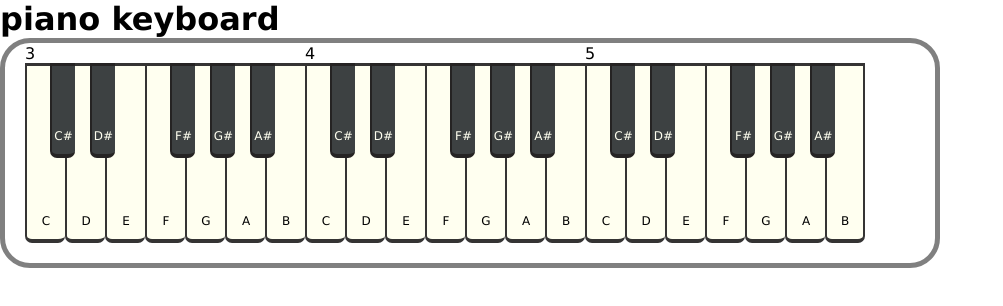
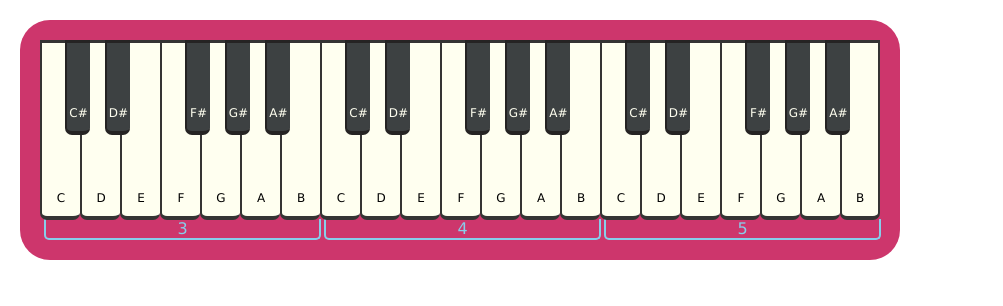
Before and after one commit to JaniceShaw/simply-piano-chords, a React (Create React App) app: page / in a window 1280 px wide. Shown: the top 306 px of the page, without its empty margins (0-1003 px from the left). Built offline with nearby package versions, Linux system fonts and the light colour scheme.

Commit message:
added sass moved files around

```diff
--- a/package.json
+++ b/package.json
@@ -6,6 +6,7 @@
     "@testing-library/jest-dom": "^4.2.4",
     "@testing-library/react": "^9.5.0",
     "@testing-library/user-event": "^7.2.1",
+    "node-sass": "^4.14.1",
     "react": "^16.13.1",
     "react-dom": "^16.13.1",
     "react-scripts": "3.4.3"
--- a/src/App.css
+++ b/src/App.css
@@ -6,94 +6,3 @@
 body {
   font-family: Verdana, Geneva, Tahoma, sans-serif;
 }
-.piano {
-  border: solid 5px grey;
-  border-radius: 30px;
-  display: inline-block;
-  position: relative;
-  margin: 0;
-  padding: 20px;
-  list-style: none;
-  min-width: 940px;
-  /* background-color: rgb(205, 54, 108); */
-}
-
-.piano li {
-  position: relative;
-  display: inline-block;
-  height: 180px;
-  width: 40px;
-  z-index: 1;
-  padding: 0;
-  margin: 0;
-  border: solid 2px rgb(53, 52, 52);
-  border-width: 3px 0px 4px 2px;
-  border-radius: 0 0 7px 7px;
-  float: left;
-  background-color: ivory;
-}
-.piano div:last-child li:last-child {
-  border-width: 3px 2px 4px 2px;
-}
-
-.piano li.black {
-  background-color: rgb(61, 65, 66);
-  color: ivory;
-  border-color: rgb(37, 35, 35);
-  height: 95px;
-  width: 25px;
-  position: absolute;
-  margin-left: -15px;
-  z-index: 2;
-}
-
-.piano li:hover {
-  background-color: white;
-  cursor: pointer;
-}
-
-.piano li.black:hover {
-  background-color: black;
-}
-.piano .label {
-  /* border: solid 1px black; */
-  height: 20px;
-  width: 20px;
-  /* background-color: white; */
-  /* border-radius: 50%; */
-  text-align: center;
-  z-index: 3;
-  position: absolute;
-  bottom: 5px;
-  left: 0;
-  right: 0;
-  font-size: 12px;
-  margin: 0 auto;
-}
-.piano .finger {
-  text-align: center;
-  position: absolute;
-  display: inline-block;
-  z-index: 3;
-  bottom: 30px;
-  left: 0;
-  right: 0;
-  margin: 0 auto;
-  background-color: rgb(205, 54, 108);
-  border-radius: 50%;
-  height: 25px;
-  width: 25px;
-  color: white;
-}
-
-.Octave {
-  position: relative;
-  /* border-bottom: 3px hotpink solid; */
-  /* height: 40px; */
-}
-.Octave .displayNum {
-  position: absolute;
-  display: inline-block;
-  bottom: 0;
-  text-align: center;
-}
--- a/src/App.js
+++ b/src/App.js
@@ -1,19 +1,14 @@
 import React from 'react';
-import Octave from './components/Octave/Octave.js'
+import Piano from './components/Piano/Piano.js'
 import './App.css';
 
 function App() {
   return (
     <div className="App">
       <header className="App-header">
-        <h1>piano keyboard</h1>
+
       </header>
-      <ul className="piano">
-        <Octave octaveNum={3} />
-        <Octave octaveNum={4} />
-        <Octave octaveNum={5} />
-      </ul>
-
+      <Piano start={3} end={5} n1="E" n2="F" />
     </div>
   );
 }
--- a/src/components/Keynote/Keynote.js
+++ b/src/components/Piano/Octave/Keynote/Keynote.js
@@ -1,4 +1,5 @@
 import React from 'react';
+import './Keynote.scss';
 
 class Keynote extends React.Component {
     render() {
@@ -13,7 +14,7 @@ class Keynote extends React.Component {
         };
 
         let classes =
-            "keynote" +
+            "Keynote" +
             " " +
             noteName +
             this.props.octaveNum +
@@ -23,8 +24,7 @@ class Keynote extends React.Component {
         return (
 
             <li className={classes}>
-                <div className="label">{noteName} </div>
-
+                <div className="Keynote-label">{noteName} </div>
             </li>
 
         );
--- /dev/null
+++ b/src/components/Piano/Octave/Keynote/Keynote.scss
@@ -0,0 +1,63 @@
+li.Keynote {
+  position: relative;
+  display: inline-block;
+  height: 180px;
+  width: 40px;
+  z-index: 1;
+  border: solid 2px rgb(53, 52, 52);
+  border-width: 3px 0px 4px 2px;
+  border-radius: 0 0 7px 7px;
+  float: left;
+  background-color: ivory;
+
+  &.black {
+    background-color: rgb(61, 65, 66);
+    color: ivory;
+    border-color: rgb(37, 35, 35);
+    height: 95px;
+    width: 25px;
+    position: absolute;
+    margin-left: -15px;
+    z-index: 2;
+  }
+
+  &:hover {
+    background-color: white;
+    cursor: pointer;
+  }
+
+  &.black:hover {
+    background-color: black;
+  }
+
+  .Keynote-label {
+    /* border: solid 1px black; */
+    height: 20px;
+    width: 20px;
+    /* background-color: white; */
+    /* border-radius: 50%; */
+    text-align: center;
+    z-index: 3;
+    position: absolute;
+    bottom: 5px;
+    left: 0;
+    right: 0;
+    font-size: 12px;
+    margin: 0 auto;
+  }
+  .Keynote-finger {
+    text-align: center;
+    position: absolute;
+    display: inline-block;
+    z-index: 3;
+    bottom: 30px;
+    left: 0;
+    right: 0;
+    margin: 0 auto;
+    background-color: rgb(205, 54, 108);
+    border-radius: 50%;
+    height: 25px;
+    width: 25px;
+    color: white;
+  }
+}
--- a/src/components/Octave/Octave.js
+++ b/src/components/Piano/Octave/Octave.js
@@ -1,12 +1,25 @@
 import React from 'react';
-import Keynote from '../Keynote/Keynote.js'
+import './Octave.scss';
+import Keynote from './Keynote/Keynote.js'
+
+// need to make a start note variable to that it is possible to display not a complete octave
+
+//check start note and display from there
+//check end note and end there
+//make an array with the require notes
+//map array to display needed notes
 
 class Octave extends React.Component {
     render() {
+        let allNotes = [["C", false], ["C", true], ["D", false], ["D", true], ["E", false], ["F", false], ["F", true], ["G", false], ["G", true]];
+        const n1 = this.props.n1;
+
+        if (n1 !== "C") {
+
+        }
+
         return (
             <div className="Octave">
-                <div className="displayNum">{this.props.octaveNum}</div>
-
                 <Keynote note="C" octaveNum={this.props.octaveNum} />
                 <Keynote note="C" octaveNum={this.props.octaveNum} black />
                 <Keynote note="D" octaveNum={this.props.octaveNum} />
@@ -19,12 +32,10 @@ class Octave extends React.Component {
                 <Keynote note="A" octaveNum={this.props.octaveNum} />
                 <Keynote note="A" octaveNum={this.props.octaveNum} black />
                 <Keynote note="B" octaveNum={this.props.octaveNum} />
+
+                <div className="Octave-displayNum">{this.props.octaveNum}</div>
             </div>
         );
-
     }
-
 }
-
-
 export default Octave;
--- /dev/null
+++ b/src/components/Piano/Octave/Octave.scss
@@ -0,0 +1,20 @@
+.Octave {
+  padding-bottom: 20px;
+  position: relative;
+
+  .Octave-displayNum {
+    position: absolute;
+    color: skyblue;
+    bottom: 0px;
+    left: 4px;
+    text-align: center;
+    border: solid 2px skyblue;
+    border-radius: 0 0 5px 5px;
+    border-top: none;
+    width: 99%;
+  }
+
+  &:last-child li:last-of-type {
+    border-width: 3px 2px 4px 2px;
+  }
+}
--- /dev/null
+++ b/src/components/Piano/Piano.js
@@ -0,0 +1,48 @@
+import React from 'react';
+import './Piano.scss';
+import Octave from './Octave/Octave.js'
+
+//need to make look to display the chosen number of octaves
+
+
+class Piano extends React.Component {
+    static defaultProps = {
+        start: 4,
+        end: 4
+    }
+    render() {
+
+        const start = this.props.start;
+        let end = this.props.end;
+
+        if (end < start) {
+            end = start;
+        }
+
+        let n = start;
+        let oct = [];
+
+        while (n <= end) {
+            oct.push(n);
+            n = n + 1;
+        }
+
+        console.log(start, end, oct);
+
+        return (
+            <ul className="Piano">
+                {oct.map(i =>
+
+                    <Octave octaveNum={i} />)}
+
+
+
+            </ul>
+        );
+
+    }
+
+}
+
+
+export default Piano;
--- /dev/null
+++ b/src/components/Piano/Piano.scss
@@ -0,0 +1,11 @@
+.Piano {
+  display: inline-flex;
+  //   flex-wrap: nowrap;
+  position: relative;
+  //   border: solid 5px grey;
+  border-radius: 30px;
+  padding: 20px;
+  margin: 20px;
+  list-style: none;
+  background-color: rgb(205, 54, 108);
+}
```
Also changed, not shown: src/components/NoteDisplay/NoteDisplay.js (added), 1 other file (tests, documents, lock files or other folders).
